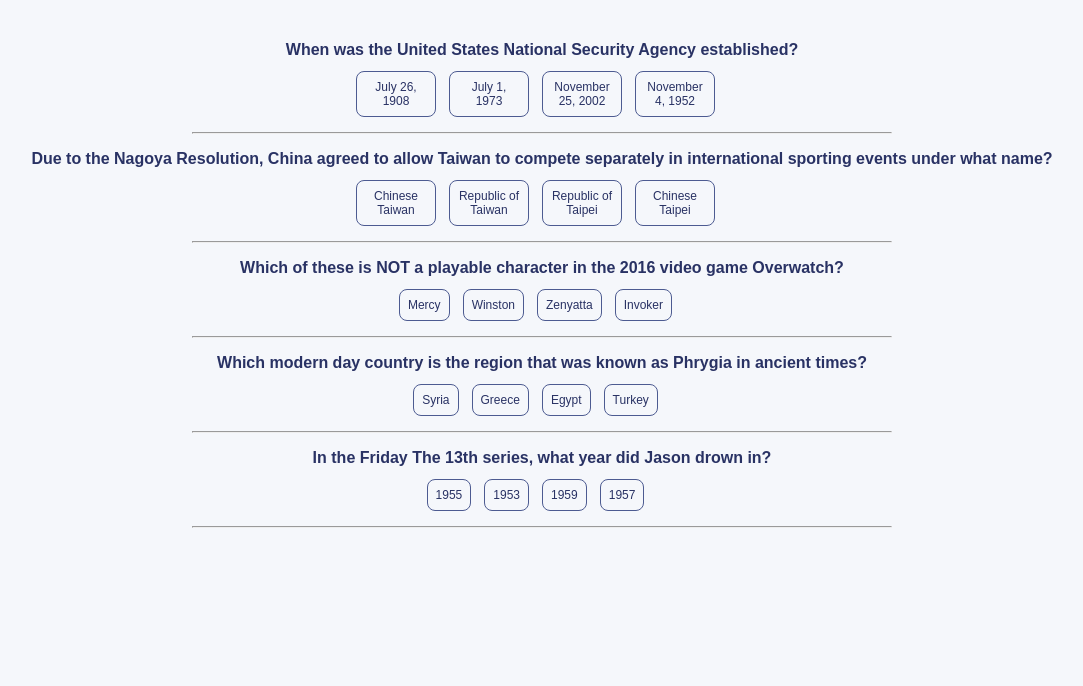
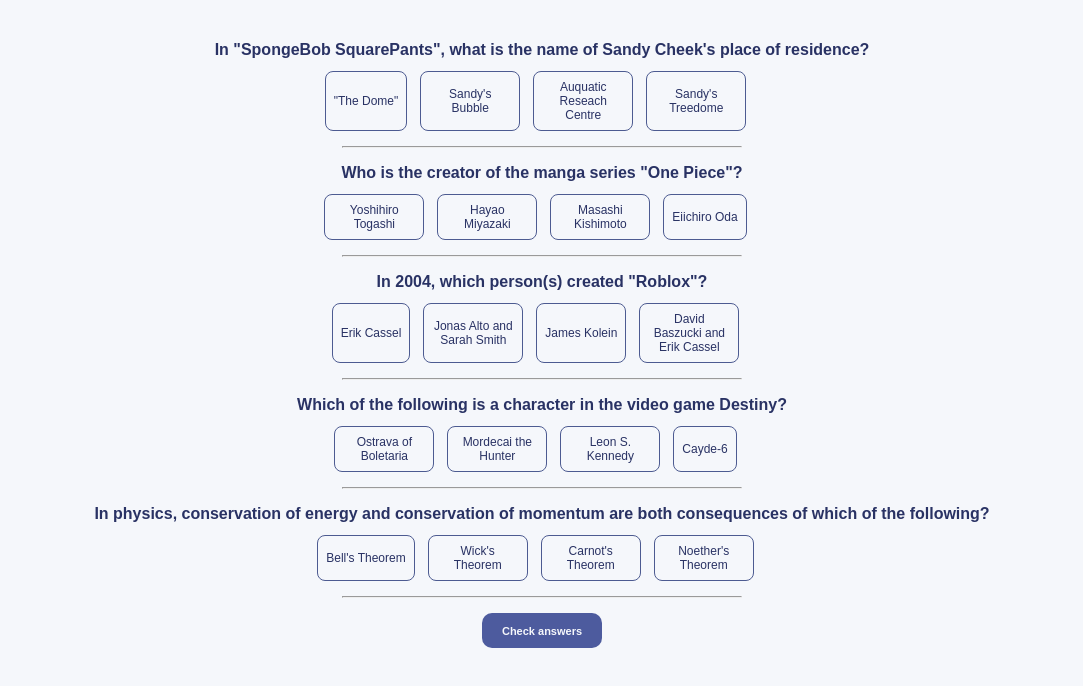
Before and after one commit to alabhyajindal/quizzical, a React (Create React App) app: page / in a window 1280 px wide. Shown: the top 686 px of the page, without its empty margins (98-1181 px from the left). Built offline with nearby package versions, Linux system fonts and the light colour scheme.

Commit message:
selectAnswer function is added, currently not working as expected. data needs individualize under the AnswerOption component

```diff
--- a/src/App.js
+++ b/src/App.js
@@ -2,6 +2,7 @@
 import Quiz from "./Quiz";
 import "./style.css";
 import { DATA } from "./DATA";
+import { nanoid } from "nanoid";
 
 export default function App() {
   // Enabling useEffect and replacing Data with quizData in the render method will replace the data file with the data coming in from the API
@@ -18,8 +19,9 @@
   return (
     <main className="main">
       {DATA.map((data) => {
-        return <Quiz data={data} />;
+        return <Quiz key={nanoid()} data={data} />;
       })}
+      <button className="check">Check answers</button>
     </main>
   );
 }
--- a/src/DATA.js
+++ b/src/DATA.js
@@ -1,50 +1,65 @@
 export const DATA = [
   {
-    category: "History",
+    category: "Entertainment: Cartoon & Animations",
     type: "multiple",
     difficulty: "medium",
     question:
-      "When was the United States National Security Agency established?",
-    correct_answer: "November 4, 1952",
-    incorrect_answers: ["July 26, 1908", " July 1, 1973", " November 25, 2002"],
+      "In &quot;SpongeBob SquarePants&quot;, what is the name of Sandy Cheek&#039;s place of residence?",
+    correct_answer: "Sandy&#039;s Treedome",
+    incorrect_answers: [
+      "&quot;The Dome&quot;",
+      "Sandy&#039;s Bubble",
+      "Auquatic Reseach Centre",
+    ],
   },
   {
-    category: "Politics",
+    category: "Entertainment: Japanese Anime & Manga",
     type: "multiple",
     difficulty: "medium",
-    question:
-      "Due to the Nagoya Resolution, China agreed to allow Taiwan to compete separately in international sporting events under what name?",
-    correct_answer: "Chinese Taipei",
+    question: "Who is the creator of the manga series &quot;One Piece&quot;?",
+    correct_answer: "Eiichiro Oda",
     incorrect_answers: [
-      "Chinese Taiwan",
-      "Republic of Taiwan",
-      "Republic of Taipei ",
+      "Yoshihiro Togashi",
+      "Hayao Miyazaki",
+      "Masashi Kishimoto",
     ],
   },
   {
     category: "Entertainment: Video Games",
     type: "multiple",
-    difficulty: "easy",
-    question:
-      "Which of these is NOT a playable character in the 2016 video game Overwatch?",
-    correct_answer: "Invoker",
-    incorrect_answers: ["Mercy", "Winston", "Zenyatta"],
+    difficulty: "hard",
+    question: "In 2004, which person(s) created &quot;Roblox&quot;?",
+    correct_answer: "David Baszucki and Erik Cassel",
+    incorrect_answers: [
+      "Erik Cassel",
+      "Jonas Alto and Sarah Smith",
+      "James Kolein",
+    ],
   },
   {
-    category: "History",
+    category: "Entertainment: Video Games",
     type: "multiple",
-    difficulty: "easy",
+    difficulty: "medium",
     question:
-      "Which modern day country is the region that was known as Phrygia in ancient times?",
-    correct_answer: "Turkey",
-    incorrect_answers: ["Syria", "Greece", "Egypt"],
+      "Which of the following is a character in the video game Destiny?",
+    correct_answer: "Cayde-6",
+    incorrect_answers: [
+      "Ostrava of Boletaria",
+      "Mordecai the Hunter",
+      "Leon S. Kennedy",
+    ],
   },
   {
-    category: "Entertainment: Film",
+    category: "Science & Nature",
     type: "multiple",
     difficulty: "hard",
-    question: "In the Friday The 13th series, what year did Jason drown in?",
-    correct_answer: "1957",
-    incorrect_answers: ["1955", "1953", "1959"],
+    question:
+      "In physics, conservation of energy and conservation of momentum are both consequences of which of the following?",
+    correct_answer: "Noether&#039;s Theorem",
+    incorrect_answers: [
+      "Bell&#039;s Theorem",
+      "Wick&#039;s Theorem",
+      "Carnot&#039;s Theorem",
+    ],
   },
 ];
--- a/src/Quiz.js
+++ b/src/Quiz.js
@@ -1,31 +1,61 @@
-import React from "react";
+import React, { useEffect, useState } from "react";
 import { nanoid } from "nanoid";
 import Question from "./components/Question";
-import AnswerOption from "./components/AnswerOption";
-export default function Quiz(props) {
-  // Need to use the Fisher Yates shuffle in order to randomize the arrays. Right now the correct answer is always in the first position of the answer options
-
-  const decode = function (html) {
+import Answers from "./components/Answers";
+// Named export
+export const decode = function (html) {
   const txt = document.createElement("textarea");
   txt.innerHTML = html;
   return txt.value;
 };
 
+// Default export of the component
+export default function Quiz(props) {
+  const [answersData, setAnswersData] = useState(computeAnswers());
+
+  // Using function declaration rather than expression since this can be used for setting state
+  function computeAnswers() {
     const allAnswers = [];
     props.data.incorrect_answers.forEach((answer) => {
       allAnswers.push(answer);
     });
     allAnswers.push(props.data.correct_answer);
-  console.log(allAnswers);
 
-  const answerElements = allAnswers.map((answer) => {
-    return <AnswerOption answer={decode(answer)} />;
+    // Creating an object of answers which is then used in state
+    const answerObjects = [];
+    allAnswers.forEach((answer) => {
+      answerObjects.push({
+        answer: answer,
+        isSelected: false,
+        isCorrect: false,
       });
+    });
+    answerObjects[3].isCorrect = true;
+    return answerObjects;
+  }
+
+  // onClick handler for selecting answers
+  const selectAnswer = function (e) {
+    const selectedAnswer = e.target;
+    const selectedAnswerText = e.target.innerHTML;
+    // console.log(selectedAnswer);
+
+    const updatedData = answersData.map((data) => {
+      return data.answer == selectedAnswerText
+        ? { ...data, isSelected: !data.isSelected }
+        : data;
+    });
+    // console.log(updatedData);
+  };
 
   return (
-    <div key={nanoid()} className="quiz">
+    <div className="quiz">
       <Question question={decode(props.data.question)} />
-      <div className="answers-cont">{answerElements}</div>
+      <Answers
+        className="answers-cont"
+        answersData={answersData}
+        selectAnswer={selectAnswer}
+      />
       <hr className="divider" />
     </div>
   );
--- a/src/components/AnswerOption.js
+++ b/src/components/AnswerOption.js
@@ -1,5 +1,25 @@
 import React from "react";
+import { decode } from "../Quiz";
 
 export default function AnswerOption(props) {
-  return <button className="answer-option">{props.answer}</button>;
+  // let styles;
+  // if (props.answersData.isCorrect) {
+  //   styles = {
+  //     color: "#293264",
+  //     backgroundColor: "#d6dbf5",
+  //     border: "0.8px solid #d6dbf5",
+  //   };
+  // }
+
+  console.log(props.answersData.isCorrect);
+
+  return (
+    <button
+      className="answer-option"
+      // style={styles}
+      onClick={props.selectAnswer}
+    >
+      {decode(props.text)}
+    </button>
+  );
 }
--- /dev/null
+++ b/src/components/Answers.js
@@ -0,0 +1,24 @@
+import React from "react";
+import AnswerOption from "./AnswerOption";
+import { nanoid } from "nanoid";
+
+export default function Answers(props) {
+  const answerText = props.answersData.map((answerData) => {
+    return answerData.answer;
+  });
+
+  // console.log(props.answersData);
+
+  const answerElements = answerText.map((answer) => {
+    return (
+      <AnswerOption
+        key={nanoid()}
+        text={answer}
+        selectAnswer={props.selectAnswer}
+        answersData={props.answersData}
+      />
+    );
+  });
+
+  return <div className="answers-cont">{answerElements}</div>;
+}
--- a/src/style.css
+++ b/src/style.css
@@ -19,6 +19,21 @@
   margin-top: 40px;
 }
 
+.check {
+  background: none;
+  border: none;
+  cursor: pointer;
+
+  background-color: #4d5b9e;
+  width: 120px;
+  height: 35px;
+  border-radius: 10px;
+
+  color: #f5f7fb;
+  font-weight: 600;
+  font-size: 11px;
+}
+
 /* Question */
 
 .question {
@@ -33,7 +48,7 @@
 .answer-option {
   background: none;
   border-radius: 8px;
-  max-width: 80px;
+  max-width: 100px;
   height: auto;
   padding: 0.5rem;
 
@@ -52,6 +67,12 @@
   align-items: center;
 }
 
+.answer-option-selected {
+  color: #293264;
+  background-color: #d6dbf5;
+  border: 0.8px solid #d6dbf5;
+}
+
 /* Quiz */
 
 .quiz {
@@ -65,8 +86,10 @@
   color: #f5f7fb;
   outline: none;
   height: 0.8px;
-  width: 700px;
+  width: 400px;
 }
+
+/* Answers */
 
 .answers-cont {
   display: flex;
```
Lines whose indentation alone changed are shown as unchanged.
